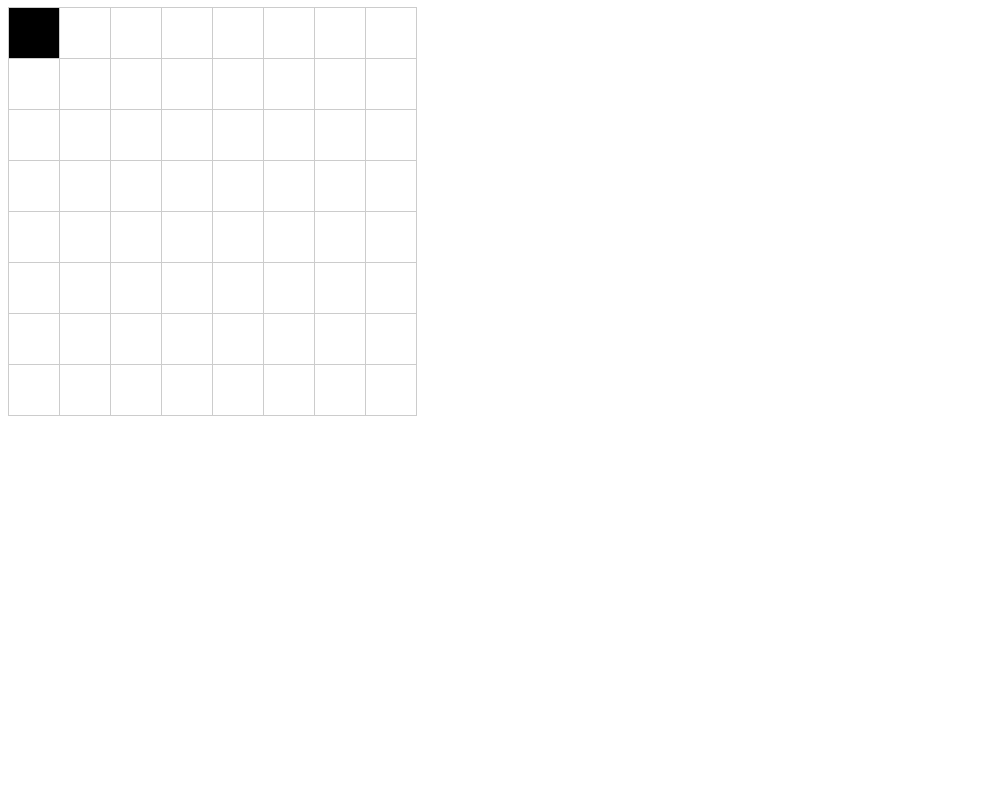
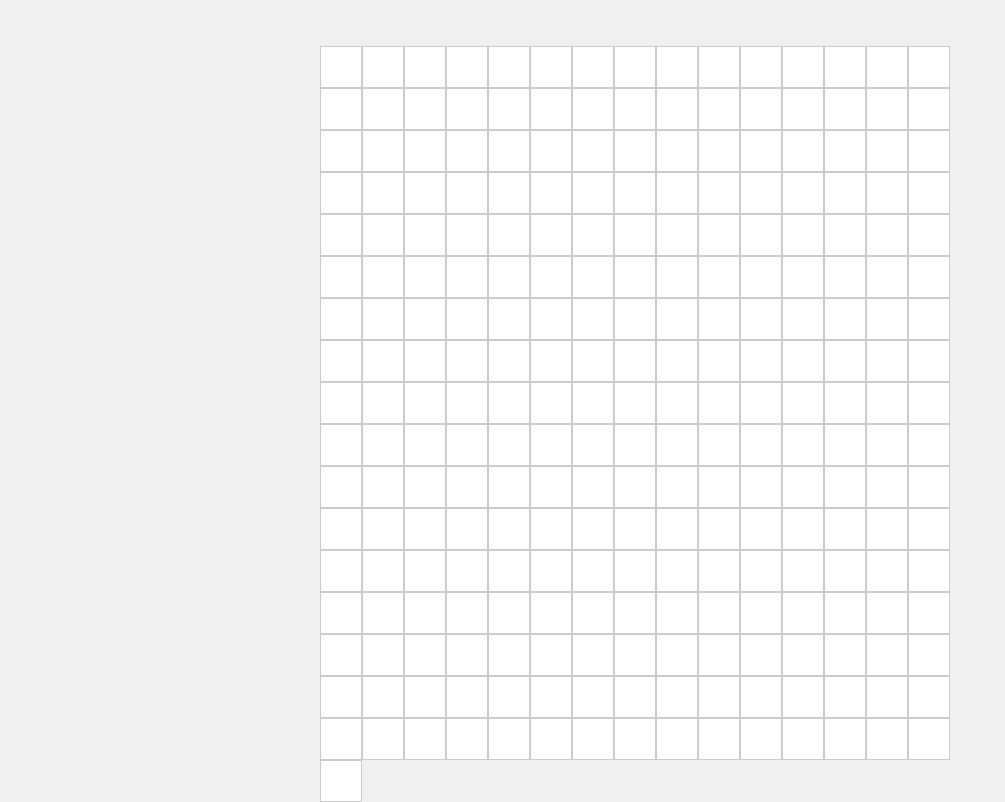
Before and after one commit to joeschnellmann/etchasketch, a plain HTML site: page index.html in a window 1280 px wide. Shown: the part 73-875 px from the top of the page, without its empty margins (0-1005 px from the left). Before the commit the page ends 800 px from the top, so only its background shows below. Drawn offline with Linux system fonts and the light colour scheme.

Commit message:
Initial commit : Etch a sketch

```diff
--- a/index.html
+++ b/index.html
@@ -4,27 +4,13 @@
     <meta charset="UTF-8">
     <meta name="viewport" content="width=device-width, initial-scale=1.0">
     <title>Etch A Sketch</title>
-    <style>
-        #grid {
-            display: grid;
-            grid-template-columns: repeat(8, 50px);
-            grid-template-rows: repeat(8, 50px);
-            gap: 1px;
-        }
-        .cell {
-            width: 50px;
-            height: 50px;
-            background-color: white;
-            border: 1px solid #ccc;
-        }
-        .active {
-            background-color: black;
-        }
-    </style>
+    <link rel="stylesheet" href="styles.css">
 </head>
 <body>
     <h1>Etch A Sketch</h1>
-    <div id="grid"></div>
+    <div class="container">
+        <div id="grid"></div>
+    </div>
     <script src="script.js"></script>
 </body>
 </html>
--- a/script.js
+++ b/script.js
@@ -1,10 +1,17 @@
-document.addEventListener('DOMContentLoaded', () => {
-    const grid = document.getElementById('grid');
+document.addEventListener("DOMContentLoaded", () => {
+    const grid = document.getElementById("grid");
+    const gridSize = 16; // 16x16 grid
 
-    // Create the grid cells
-    for (let i = 0; i < 64; i++) {
-        const cell = document.createElement('div');
-        cell.classList.add('cell');
+    // Create 16x16 grid (256 cells)
+    for (let i = 0; i < gridSize * gridSize; i++) {
+        const cell = document.createElement("div");
+        cell.classList.add("cell");
+
+        // Add hover effect
+        cell.addEventListener("mouseover", () => {
+            cell.classList.add("hovered");
+        });
+
         grid.appendChild(cell);
     }
 
@@ -39,23 +46,23 @@ document.addEventListener('DOMContentLoaded', () => {
 
     function moveUp(cell) {
         const index = Array.from(grid.children).indexOf(cell);
-        if (index >= 8) {
-            return grid.children[index - 8];
+        if (index >= gridSize) {
+            return grid.children[index - gridSize];
         }
         return cell;
     }
 
     function moveDown(cell) {
         const index = Array.from(grid.children).indexOf(cell);
-        if (index < 56) {
-            return grid.children[index + 8];
+        if (index < gridSize * (gridSize - 1)) {
+            return grid.children[index + gridSize];
         }
         return cell;
     }
 
     function moveLeft(cell) {
         const index = Array.from(grid.children).indexOf(cell);
-        if (index % 8 !== 0) {
+        if (index % gridSize !== 0) {
             return grid.children[index - 1];
         }
         return cell;
@@ -63,7 +70,7 @@ document.addEventListener('DOMContentLoaded', () => {
 
     function moveRight(cell) {
         const index = Array.from(grid.children).indexOf(cell);
-        if (index % 8 !== 7) {
+        if (index % gridSize !== gridSize - 1) {
             return grid.children[index + 1];
         }
         return cell;
--- /dev/null
+++ b/styles.css
@@ -0,0 +1,41 @@
+body {
+    margin: 0;
+    display: flex;
+    flex-direction: column;
+    align-items: center;
+    justify-content: center;
+    height: 100vh;
+    background-color: #f0f0f0;
+}
+
+h1 {
+    margin-bottom: 20px;
+}
+
+.container {
+    display: flex;
+    justify-content: center;
+    align-items: center;
+    width: 100%;
+    height: 100%;
+}
+
+#grid {
+    display: flex;
+    flex-wrap: wrap;
+    width: 80vmin; /* Scales with viewport size */
+    height: 80vmin; /* Keeps the grid square */
+    gap: 0;
+}
+
+.cell {
+    flex: 0 0 calc(100% / 16); /* Divide the grid into 16 columns */
+    height: calc(100% / 16); /* Divide the grid into 16 rows */
+    background-color: white;
+    border: 1px solid #ccc;
+    transition: background-color 0.3s ease;
+}
+
+.cell.hovered {
+    background-color: black;
+}
```
